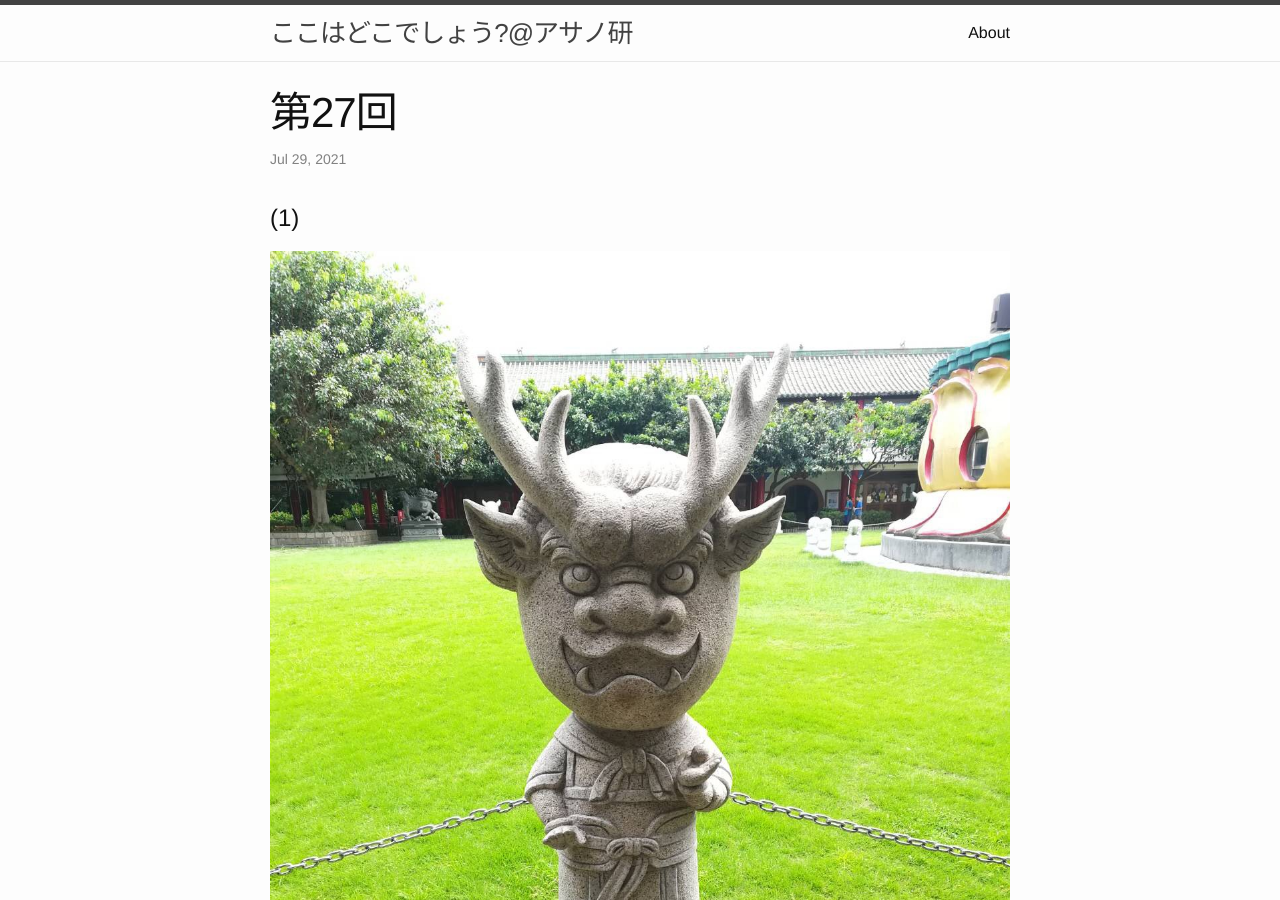
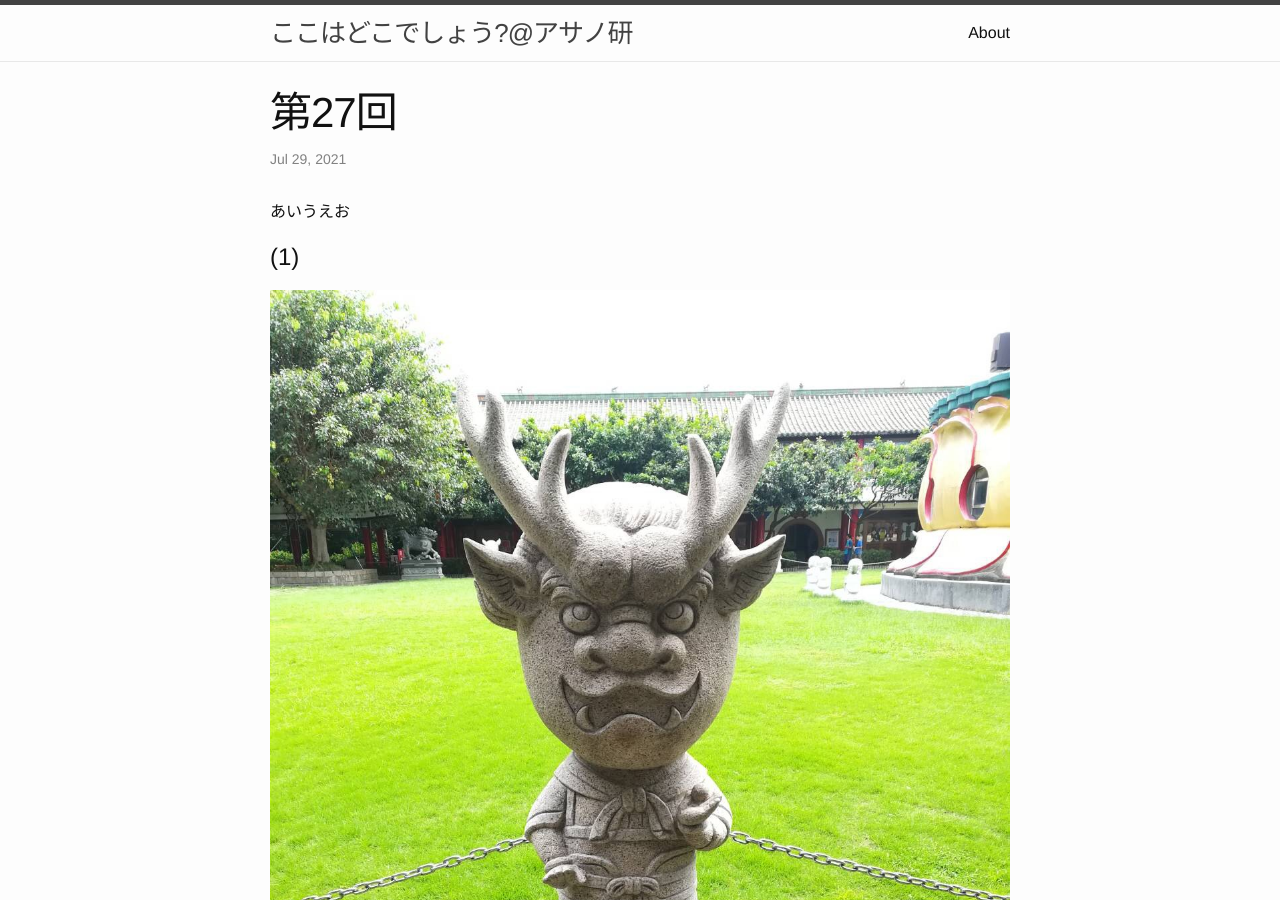
Before and after one commit to asano-lab/kokodoko, a Jekyll site: the page built from _posts/2021-07-29-q27.md, in a window 1280 px wide and 900 px high. Built offline with Jekyll 4.4.1, drawn with Linux system fonts in a browser that asks for light colours.

Commit message:
あいうえお

```diff
--- a/_posts/2021-07-29-q27.md
+++ b/_posts/2021-07-29-q27.md
@@ -5,6 +5,8 @@ date:   2021-07-29 17:40:00 +0900
 categories: question
 ---
 
+あいうえお
+
 # (1)
 ![第27回　写真 (1)](/kokodoko/images/q27_1.jpg "(1)")
 # (2)
```
